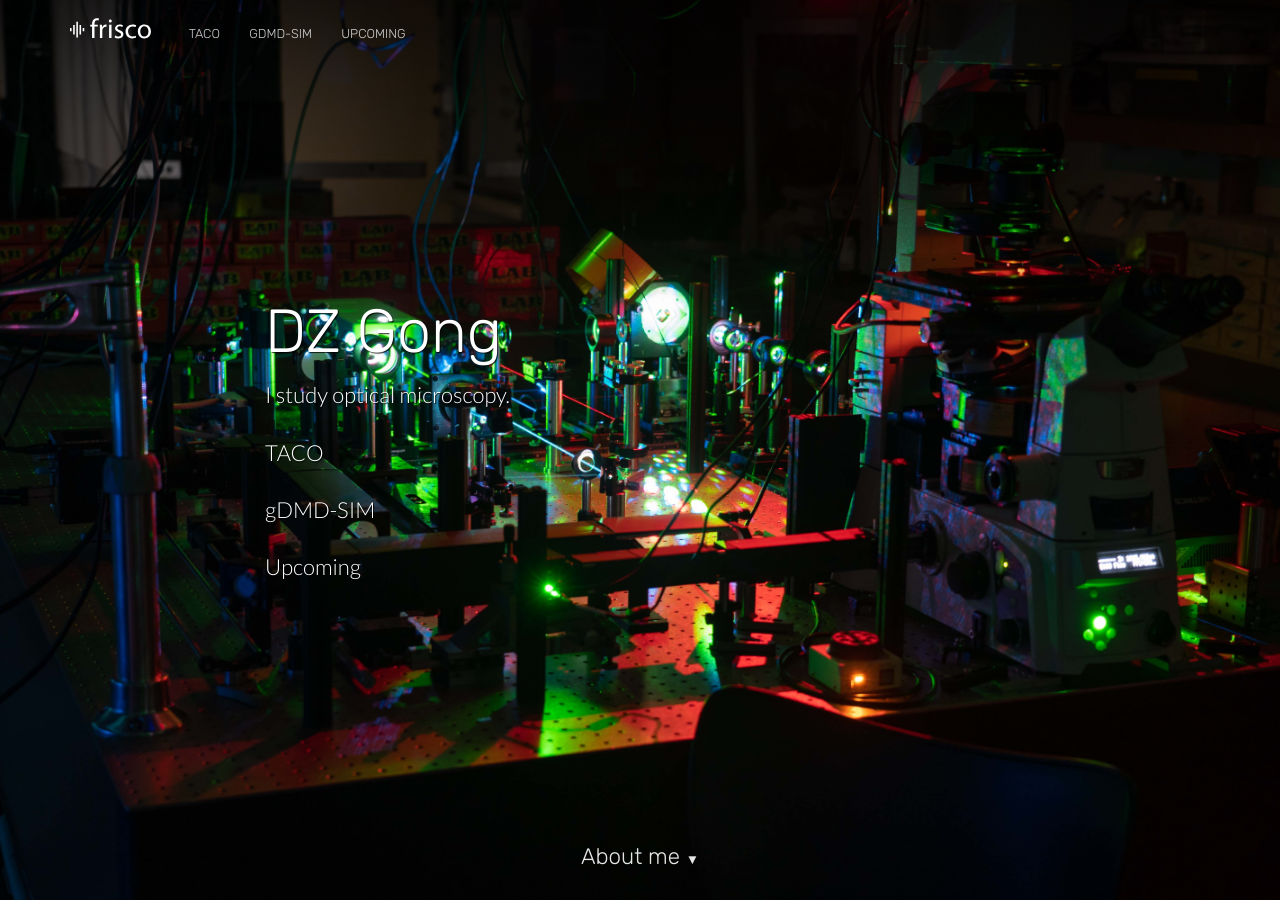
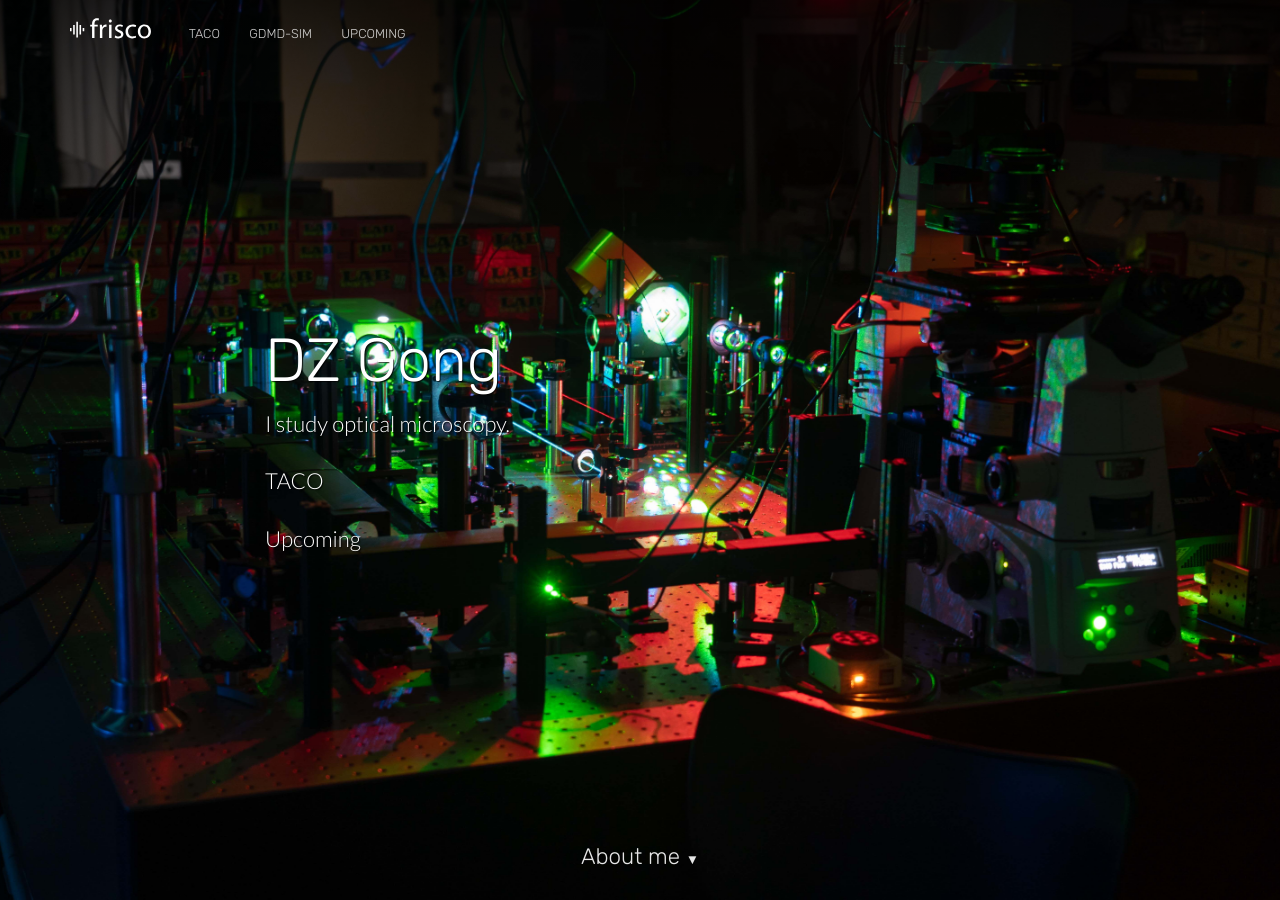
Before and after one commit to DZGong/DZGong.github.io, a Jekyll site: the page built from index.html, in a window 1280 px wide and 900 px high. Built offline with Jekyll 4.4.1, drawn with Linux system fonts in a browser that asks for light colours; nearby versions of some CDN libraries.

Commit message:
test change 12

```diff
--- a/index.html
+++ b/index.html
@@ -11,7 +11,7 @@ bottom_image: https://unsplash.it/2000/1322?a=.png
 			<h1 class="editable">DZ Gong</h1>
 			<p class="subtext editable">I study optical microscopy.</p>
 			<p class="editable"> TACO </p>
-			<p class="editable"> gDMD-SIM </p>
+			<p class="editable">   </p>
 			<p class="editable"> Upcoming </p>
 			<!-- <div class="cta button alt"><a href="#">Join Now</a></div> -->
 		</div>
```
